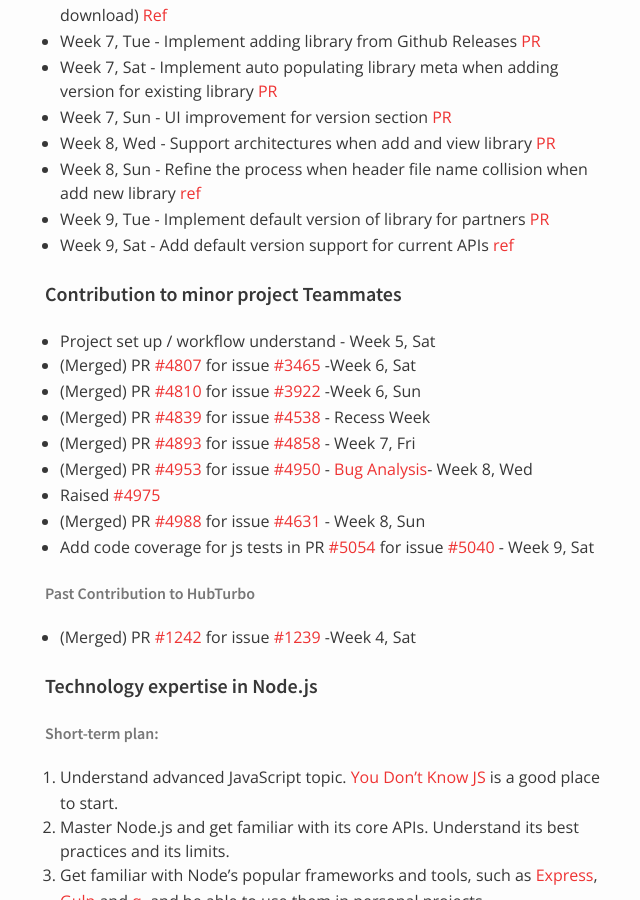
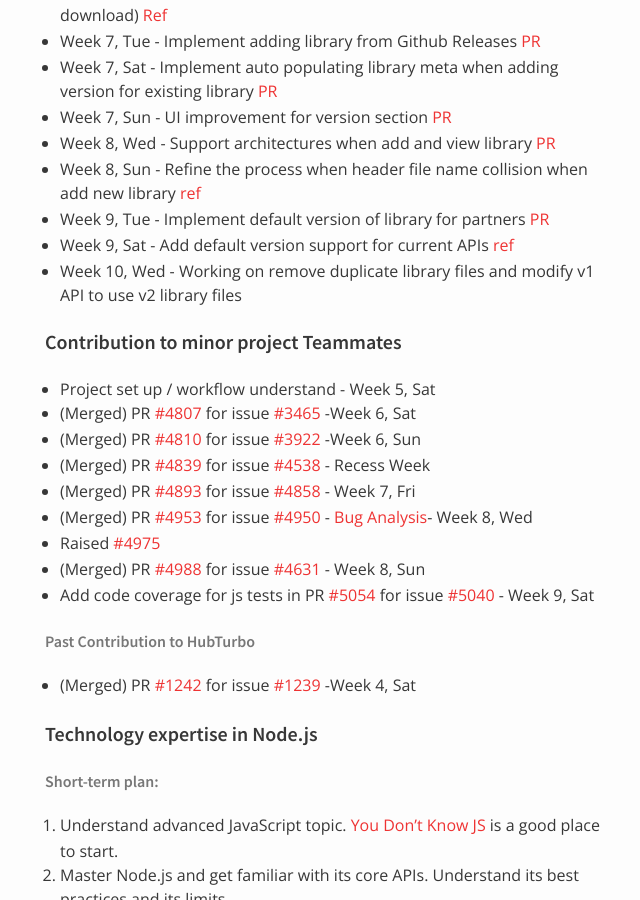
Before and after one commit to nus-oss/cs3281-AY1516S2-website, a Jekyll site: the page built from teams/codebender.md, in a window 1280 px wide and 900 px high, scrolled down 13412 px. Shown: the whole window, without its empty margins (325-965 px from the left). Built offline with Jekyll 4.4.1, drawn with Linux system fonts in a browser that asks for light colours.

Commit message:
Update Jiang Sheng's progress

```diff
--- a/teams/codebender.md
+++ b/teams/codebender.md
@@ -408,6 +408,7 @@ permalink: /teams/codebender/
 * Week 8, Sun - Refine the process when header file name collision when add new library [ref](https://github.com/codebendercc/eratosthenes/commit/c17b3073ae5c7ef5449e04aae9cfdf9924d296f1)
 * Week 9, Tue - Implement default version of library for partners [PR](https://github.com/codebendercc/eratosthenes/pull/60)
 * Week 9, Sat - Add default version support for current APIs [ref](https://github.com/codebendercc/eratosthenes/pull/60/commits)
+* Week 10, Wed - Working on remove duplicate library files and modify v1 API to use v2 library files
 
 #### Contribution to minor project Teammates
 * Project set up / workflow understand - Week 5, Sat
```
